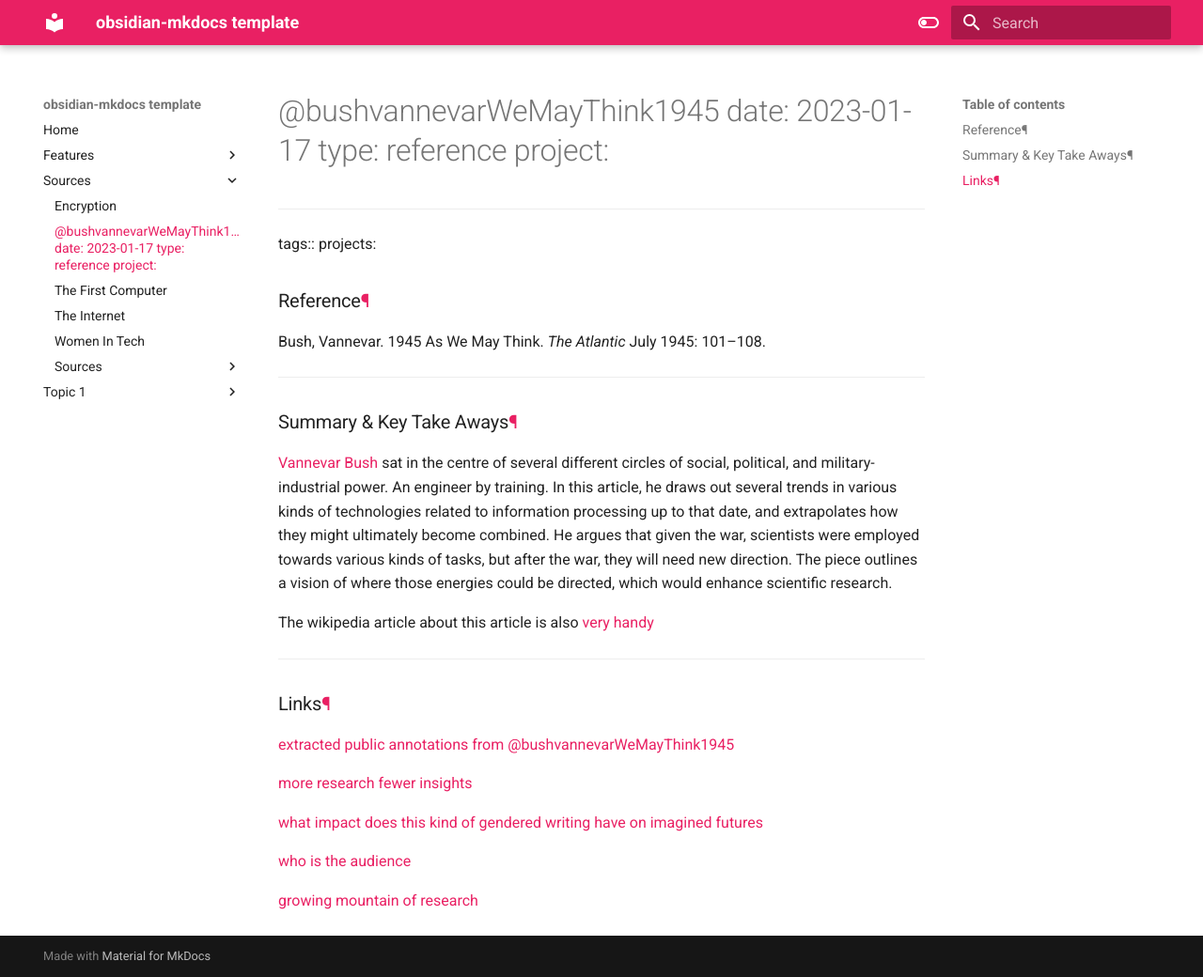
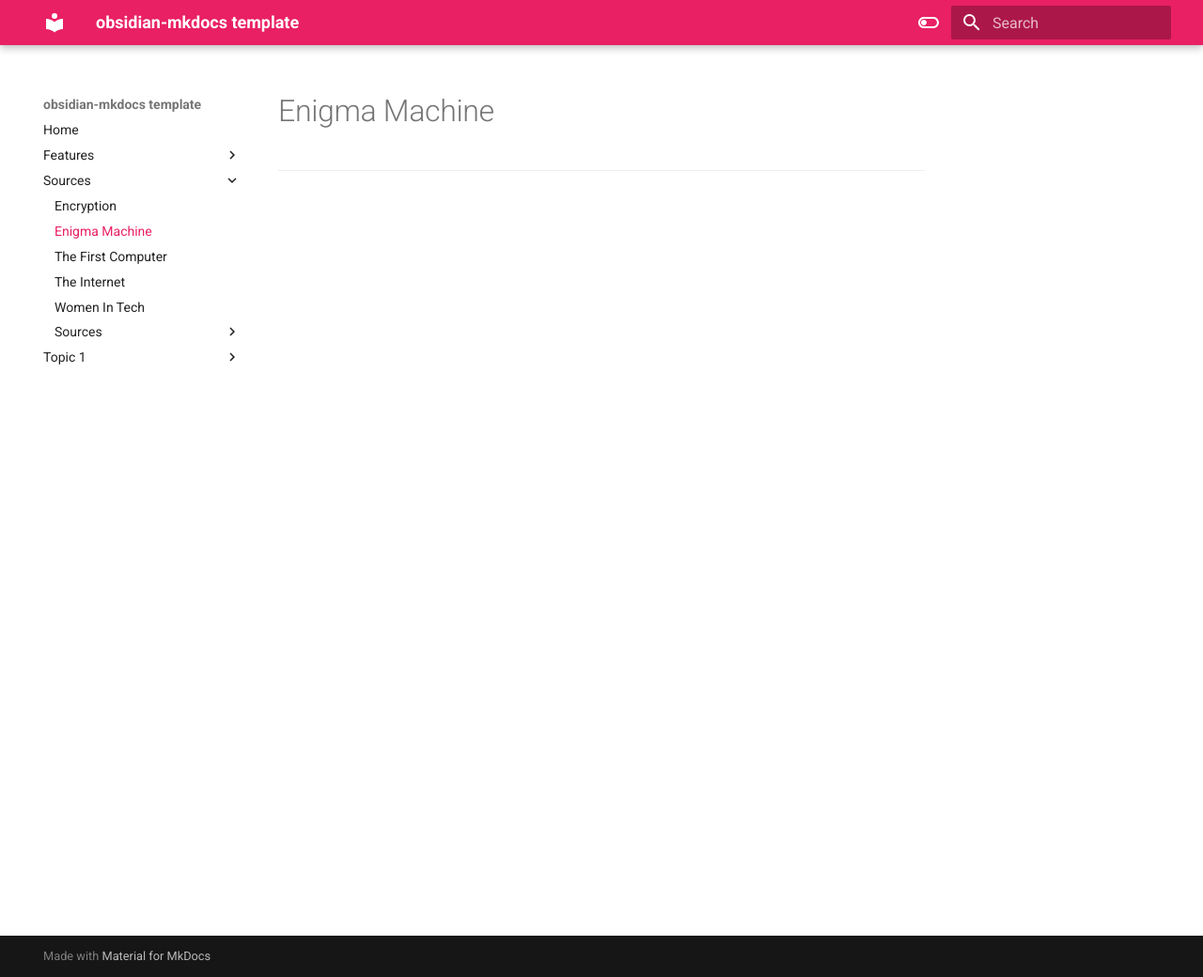
Before and after one commit to natmeng/memx2, an MkDocs documentation site: the page built from docs/Sources/Enigma_Machine.md, in a window 1280 px wide and 1040 px high. Shown: the whole window at 94% size. Built offline with MkDocs 1.6.1 and Material for MkDocs 9.7.7, drawn with Linux system fonts in a browser that asks for light colours.

Commit message:
Add files via upload

```diff
--- a/docs/Sources/Enigma_Machine.md
+++ b/docs/Sources/Enigma_Machine.md
@@ -1,31 +1,3 @@
-Title: @bushvannevarWeMayThink1945 date: 2023-01-17 type: reference project:
+Title: Enigma Machine
 
 ---
-
-tags:: projects:[](https://shawngraham.github.io/hist1900c-demo-memex/sources/%40bushvannevarWeMayThink1945/#)
-
-### Reference[¶](https://shawngraham.github.io/hist1900c-demo-memex/sources/%40bushvannevarWeMayThink1945/#reference "Permanent link")
-
-Bush, Vannevar. 1945 As We May Think. _The Atlantic_ July 1945: 101–108.
-
----
-
-### Summary & Key Take Aways[¶](https://shawngraham.github.io/hist1900c-demo-memex/sources/%40bushvannevarWeMayThink1945/#summary-key-take-aways "Permanent link")
-
-[Vannevar Bush](https://en.wikipedia.org/wiki/Vannevar_Bush) sat in the centre of several different circles of social, political, and military-industrial power. An engineer by training. In this article, he draws out several trends in various kinds of technologies related to information processing up to that date, and extrapolates how they might ultimately become combined. He argues that given the war, scientists were employed towards various kinds of tasks, but after the war, they will need new direction. The piece outlines a vision of where those energies could be directed, which would enhance scientific research.
-
-The wikipedia article about this article is also [very handy](https://en.wikipedia.org/wiki/As_We_May_Think)
-
----
-
-### Links[¶](https://shawngraham.github.io/hist1900c-demo-memex/sources/%40bushvannevarWeMayThink1945/#links "Permanent link")
-
-[extracted public annotations from @bushvannevarWeMayThink1945](https://shawngraham.github.io/hist1900c-demo-memex/thoughts/extracted%20public%20annotations%20from%20%40bushvannevarWeMayThink1945/)
-
-[more research fewer insights](https://shawngraham.github.io/hist1900c-demo-memex/thoughts/more%20research%20fewer%20insights/)
-
-[what impact does this kind of gendered writing have on imagined futures](https://shawngraham.github.io/hist1900c-demo-memex/thoughts/what%20impact%20does%20this%20kind%20of%20gendered%20writing%20have%20on%20imagined%20futures/)
-
-[who is the audience](https://shawngraham.github.io/hist1900c-demo-memex/thoughts/who%20is%20the%20audience/)
-
-[growing mountain of research](https://shawngraham.github.io/hist1900c-demo-memex/thoughts/growing%20mountain%20of%20research/)
```
